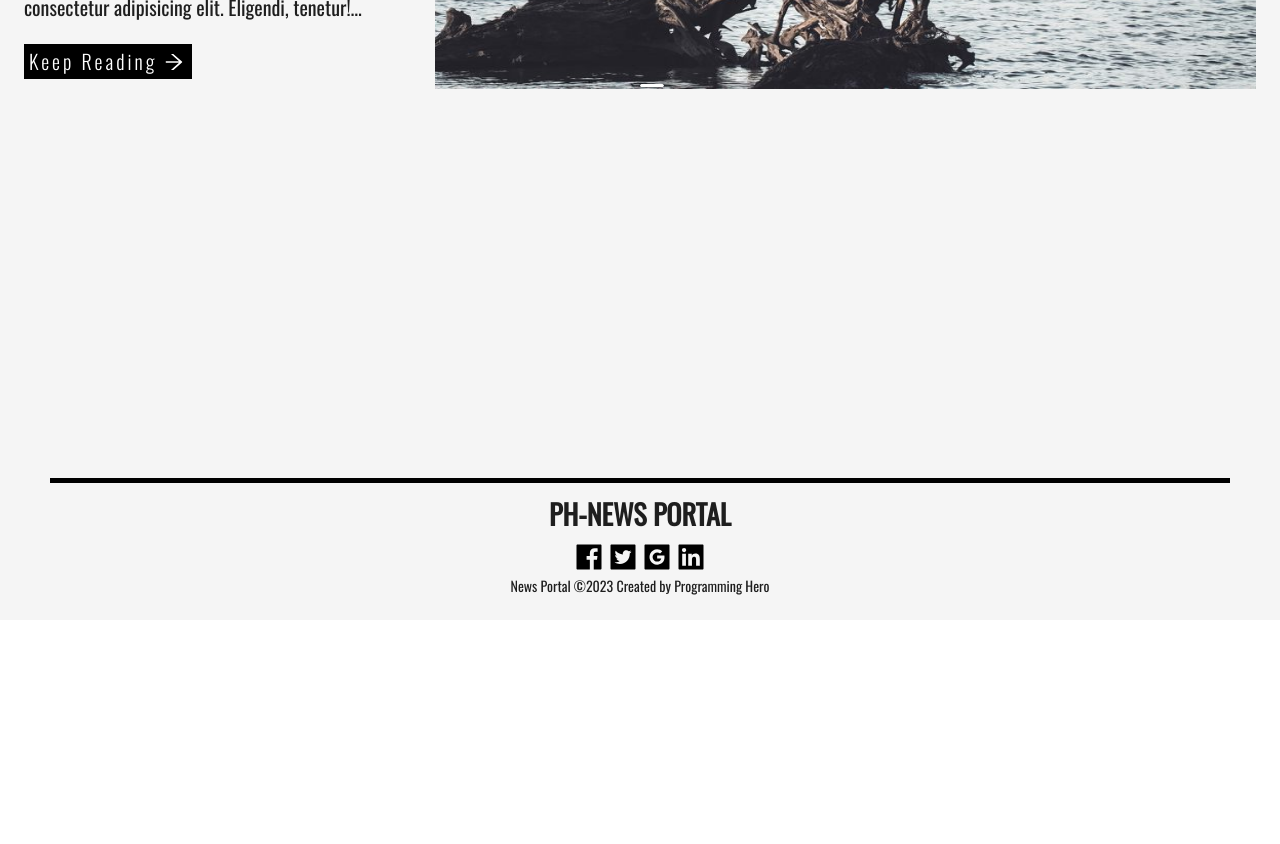
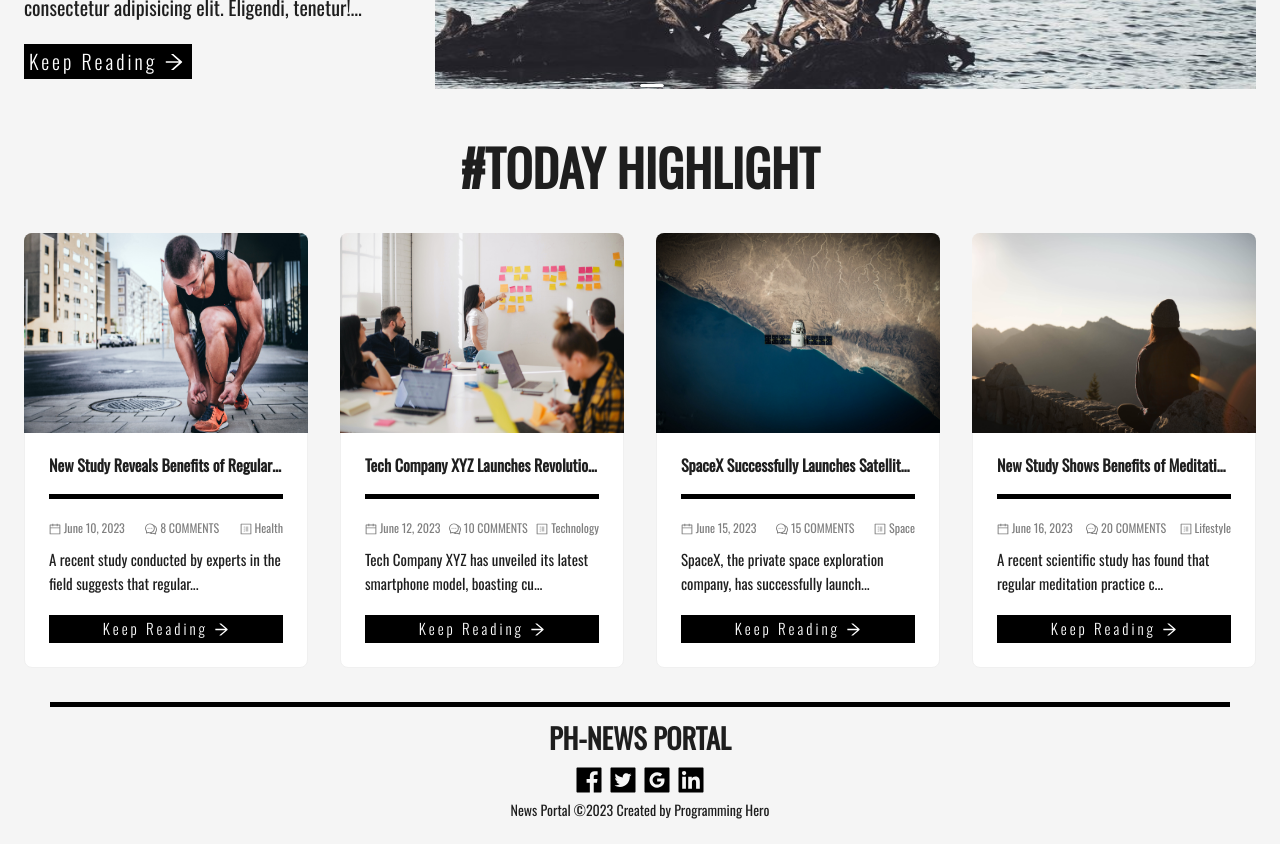
Before and after one commit to mdasif8393/level2-ph-news-portal-nextJs, a Next.js app: page / in a window 1280 px wide. Shown: the part 420-1264 px from the top of the page. Before the commit the page ends 1040 px from the top, so only its background shows below. Built offline with nearby package versions, Linux system fonts and the light colour scheme; data requests are answered from the project's data file.

Commit message:
[Done --> get all news and show]

```diff
--- a/db.json
+++ b/db.json
@@ -7,7 +7,7 @@
             "author": "Healthline",
             "release_date": "June 10, 2023",
             "category": "Health",
-            "comment_count": 5,
+            "comment_count": 8,
             "image_url": "/images/exercise_image.jpg"
         },
         {
--- a/package.json
+++ b/package.json
@@ -5,13 +5,15 @@
   "scripts": {
     "dev": "next dev",
     "build": "next build",
+    "json-server": "json-server --watch db.json --port 5000",
     "start": "next start",
     "lint": "next lint"
   },
   "dependencies": {
-    "antd": "^5.6.1",
+    "antd": "^5.12.2",
     "eslint": "8.42.0",
     "eslint-config-next": "13.4.5",
+    "json-server": "^0.17.4",
     "next": "13.4.5",
     "react": "18.2.0",
     "react-dom": "18.2.0"
--- /dev/null
+++ b/src/components/UI/AllNews.js
@@ -0,0 +1,108 @@
+import { Card, Col, Row } from "antd";
+import Image from "next/image";
+import {
+    ArrowRightOutlined,
+    CalendarOutlined,
+    CommentOutlined,
+    ProfileOutlined,
+} from "@ant-design/icons";
+import Link from "next/link";
+
+const AllNews = ({ allNews }) => {
+    const { Meta } = Card;
+    return (
+        <>
+            <h1
+                style={{
+                    textAlign: "center",
+                    fontSize: "50px",
+                    margin: "30px 0px",
+                }}
+            >
+                #TODAY HIGHLIGHT
+            </h1>
+            <Row
+                gutter={{
+                    xs: 8,
+                    sm: 16,
+                    md: 24,
+                    lg: 32,
+                }}
+            >
+                {allNews?.map((news) => (
+                    <Col key={news.id} className="gutter-row" span={6}>
+                        <Card
+                            hoverable
+                            cover={
+                                <Image
+                                    src={news?.image_url}
+                                    width={500}
+                                    height={200}
+                                    responsive
+                                    alt="news image"
+                                />
+                            }
+                        >
+                            <Meta title={news?.title} />
+                            <div
+                                className="line"
+                                style={{
+                                    height: "5px",
+                                    margin: "20px 0",
+                                    background: "#000",
+                                    width: "100%",
+                                }}
+                            ></div>
+
+                            <p
+                                style={{
+                                    display: "flex",
+                                    justifyContent: "space-between",
+                                    width: "100%",
+                                    color: "gray",
+                                    margin: "10px 0px",
+                                    fontSize: "12px",
+                                }}
+                            >
+                                <span>
+                                    <CalendarOutlined /> {news?.release_date}
+                                </span>
+                                <span>
+                                    <CommentOutlined /> {news?.comment_count} COMMENTS
+                                </span>
+                                <span>
+                                    <ProfileOutlined /> {news?.category}
+                                </span>
+                            </p>
+
+                            <p style={{ fontSize: "15px" }}>
+                                {news?.description.length > 100
+                                    ? news?.description.slice(0, 70) + "..."
+                                    : news?.description}
+                            </p>
+                            <Link href={`/news/${news?.id}`}>
+                                <p
+                                    style={{
+                                        fontSize: "15px",
+                                        marginTop: "20px",
+                                        backgroundColor: "black",
+                                        color: "white",
+                                        width: "100%",
+                                        padding: "2px 5px ",
+                                        fontWeight: "300",
+                                        letterSpacing: "3px",
+                                        textAlign: "center",
+                                    }}
+                                >
+                                    Keep Reading <ArrowRightOutlined />
+                                </p>
+                            </Link>
+                        </Card>
+                    </Col>
+                ))}
+            </Row>
+        </>
+    );
+};
+
+export default AllNews;
--- a/src/pages/index.js
+++ b/src/pages/index.js
@@ -1,9 +1,10 @@
 import Head from "next/head";
 import RootLayout from "@/components/Layouts/RootLayout";
 import Banner from "@/components/UI/Banner";
+import AllNews from "@/components/UI/AllNews";
 
 
-const HomePage = () => {
+const HomePage = ({ allNews }) => {
   return (
     <>
       <Head>
@@ -16,6 +17,7 @@
         <link rel="icon" href="/favicon.ico" />
       </Head>
       <Banner />
+      <AllNews allNews={allNews} />
     </>
   );
 };
@@ -24,3 +26,14 @@
 HomePage.getLayout = function getLayout(page) {
   return <RootLayout>{page}</RootLayout>;
 };
+
+export const getStaticProps = async () => {
+  const res = await fetch("http://localhost:5000/news");
+  const data = await res.json();
+  return {
+    props: {
+      allNews: data
+    },
+    revalidate: 10,
+  }
+}
```
Also changed, not shown: src/pages/news/[newsId].js (added, +11 -0 lines), 1 other file (tests, documents, lock files or other folders).
